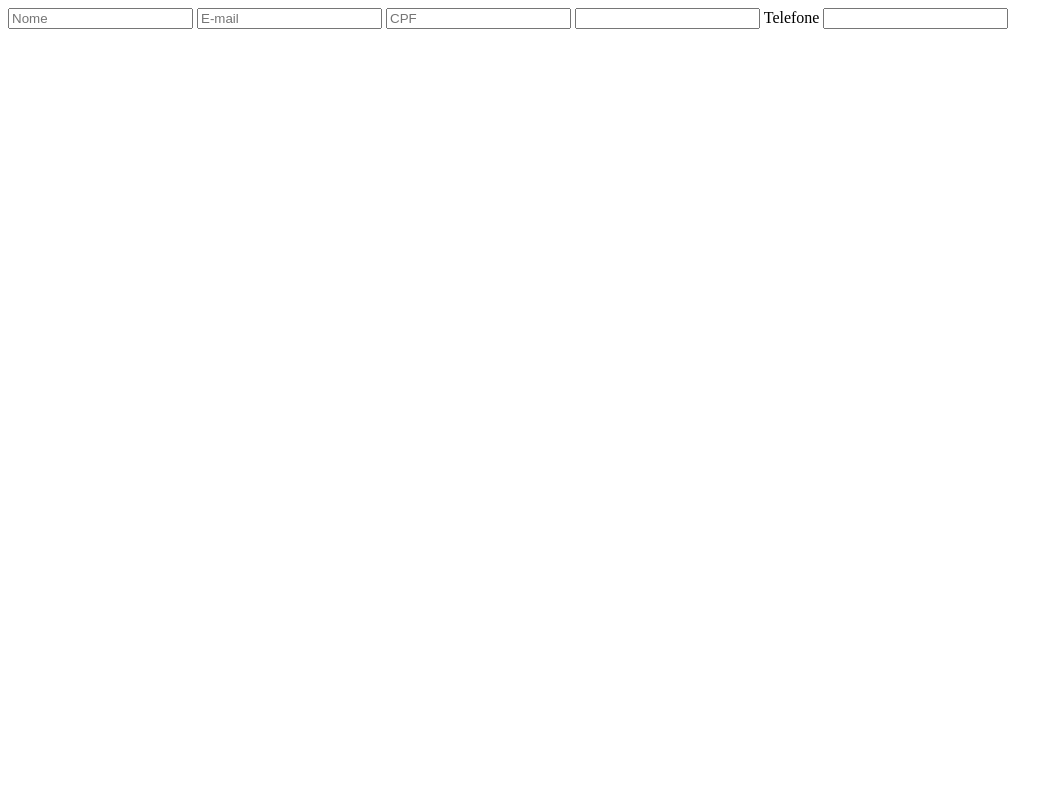
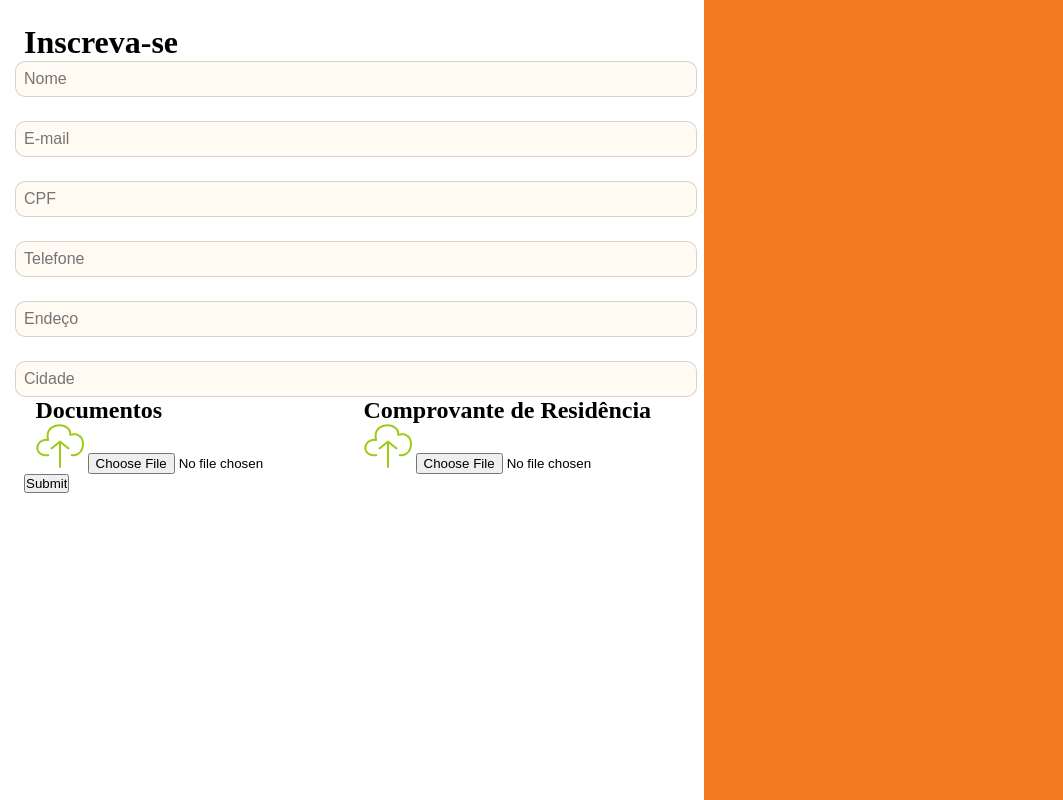
Before and after one commit to eliasdevmind/Desafio-II-Trilhas, a plain HTML site: page index.html in a window 1280 px wide. Shown: the top 800 px of the page, without its empty margins (0-1063 px from the left). Drawn offline with Linux system fonts and the light colour scheme.

Commit message:
projeto trilhas

```diff
--- a/index.html
+++ b/index.html
@@ -1,20 +1,53 @@
 <!DOCTYPE html>
 <html lang="pt-BR">
+
 <head>
     <meta charset="UTF-8">
     <meta name="viewport" content="width=device-width, initial-scale=1.0">
     <title>Document</title>
+    <link rel="stylesheet" href="./style.css">
 </head>
+
 <body>
     <main>
-        <form action="">
-            <input type="text" name="name" placeholder="Nome">
-            <input type="email" name="email" id="" placeholder="E-mail">
-            <input type="number" placeholder="CPF">
-            <input type="tel">
-            <label for="telefone">Telefone</label>
-            <input type="tel">
-        </form>
+        <div class="">
+            <div class="formulario">
+                <h1>Inscreva-se</h1>
+                <form class="formulario__inova" action="">
+                    <div class="formulario__inova__informe">
+                        <input type="text" name="name" placeholder="Nome">
+                        <input type="email" name="email" id="" placeholder="E-mail">
+                        <input type="number" placeholder="CPF">
+                        <input type="tel" placeholder="Telefone">
+                        <input type="text" placeholder="Endeço">
+                        <input type="text" placeholder="Cidade">
+
+                    </div>
+
+                    <div>
+                        <div class="posição__botoes__file">
+                            <div>
+                                <h2>Documentos</h2>
+                                <img src="./img/Vector.png" alt="">
+                                <input type="file" name="" id="">
+                            </div>
+
+                            <div>
+                                <h2>Comprovante de Residência</h2>
+                                <img src="./img/Vector.png" alt="">
+                                <input type="file" name="" id="" placeholder="">
+                            </div>
+                        </div>
+
+                    </div>
+                    <input class="formulario__inova__informe__submit" type="submit" name="" id=""
+                        placeholder="Cadastrar">
+                </form>
+            </div>
+
+            <img src="./img/inovaMaranhao.png" alt="image inova Maranhao" title="Inova Maranhão ">
+
     </main>
 </body>
+
 </html>
--- a/script.js
+++ b/script.js
@@ -0,0 +1,2 @@
+document.querySelector('.file-upload__input').addEventListener('change', function() {
+  });
--- a/style.css
+++ b/style.css
@@ -0,0 +1,45 @@
+*{
+    margin: 0;
+    padding: 0;
+}
+
+
+body{
+    background-color: #F37820;
+    height: 100vh;
+}
+
+.formulario{
+    width: 41rem;
+    height: 60rem;
+    background-color: white;
+    padding: 1.5rem;
+}
+.formulario__inova{
+
+}
+
+.formulario__inova__informe{
+    width: 41.5rem;
+    height: 29.40;
+    display: flex;
+    align-items: center;
+    flex-direction: column;
+    gap: 1.5rem;
+
+}
+
+.formulario__inova__informe input{
+    background-color: #FFFAF2;
+    width: 41.5rem;
+    height: 48.5;
+    padding: 0.5rem;
+    font-size: 1rem;
+    border: solid rgba(0, 0, 0, 0.158) 1px;
+    border-radius: 10px;
+}
+
+.posição__botoes__file{
+    display: flex;
+    justify-content: space-around;
+}
```
Also changed, not shown: img/Vector.png (added), img/inovaMaranhao.png (added).
